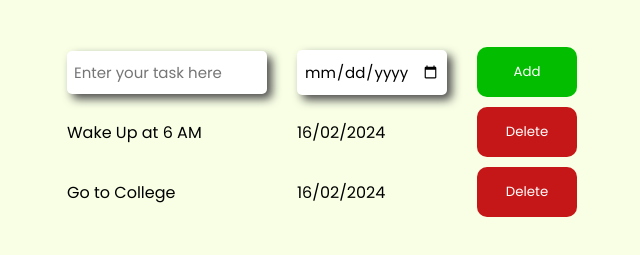
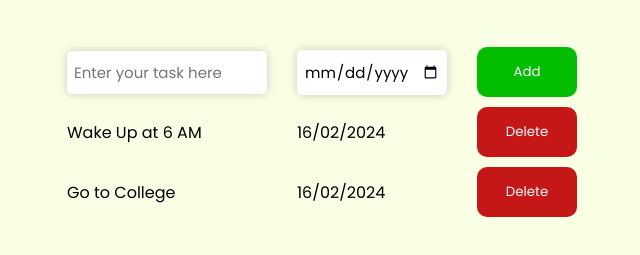
Before and after one commit to krRaviongit/ToDo-App-Project, a plain HTML site: page index.html in a window 1280 px wide. Shown: the part 153-408 px from the top of the page, without its empty margins (318-958 px from the left). Drawn offline with Linux system fonts and the light colour scheme.

Commit message:
feat: update box shadow for body element to enhance visual effect

```diff
--- a/style.css
+++ b/style.css
@@ -27,7 +27,7 @@ body{
   padding: 10px 7px;
   border-radius: 5px;
   border: none;
-  box-shadow: 5px 5px 10px rgb(78, 78, 78);
+  box-shadow:0 0 10px rgba(0, 0, 0,0.2);
   background-color: rgb(255, 255, 255);
   color: rgb(0, 0, 0);
 
```
